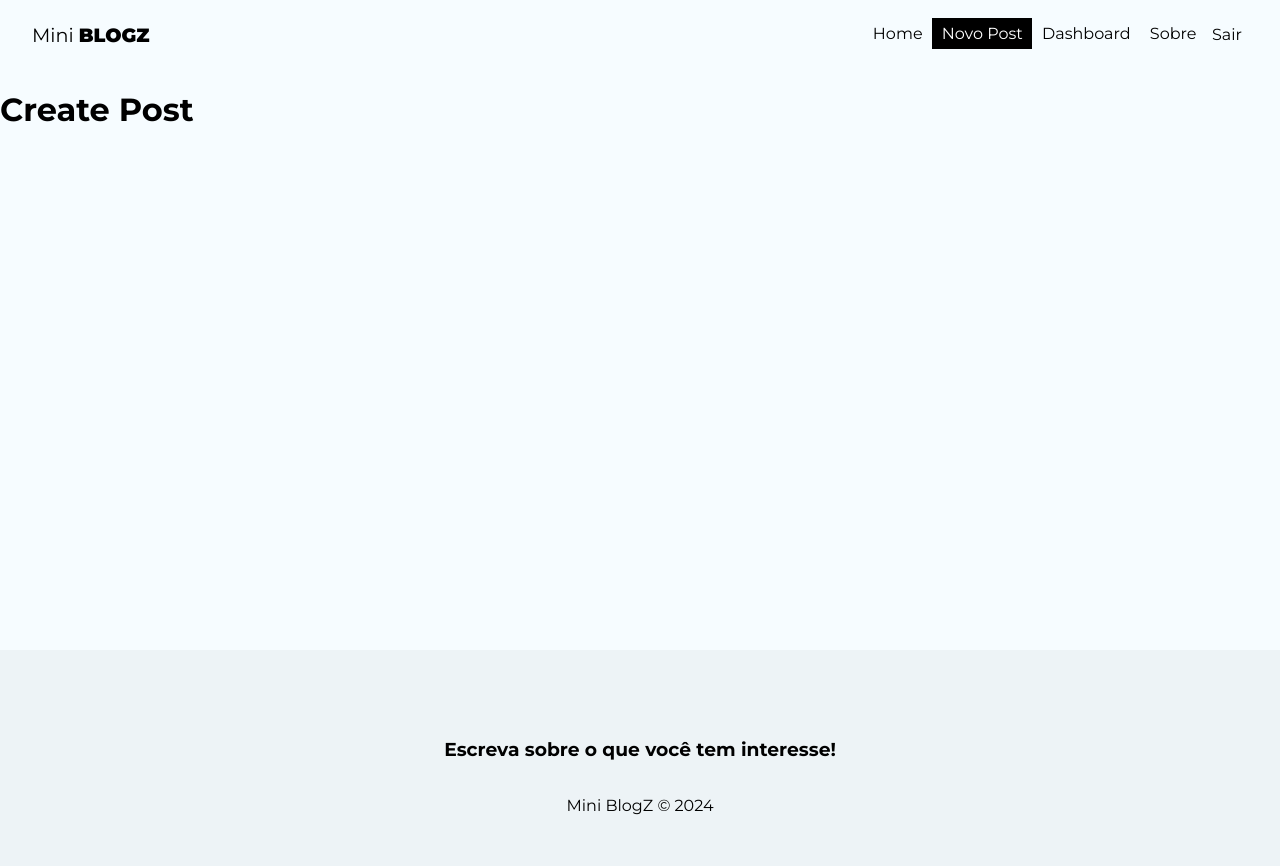
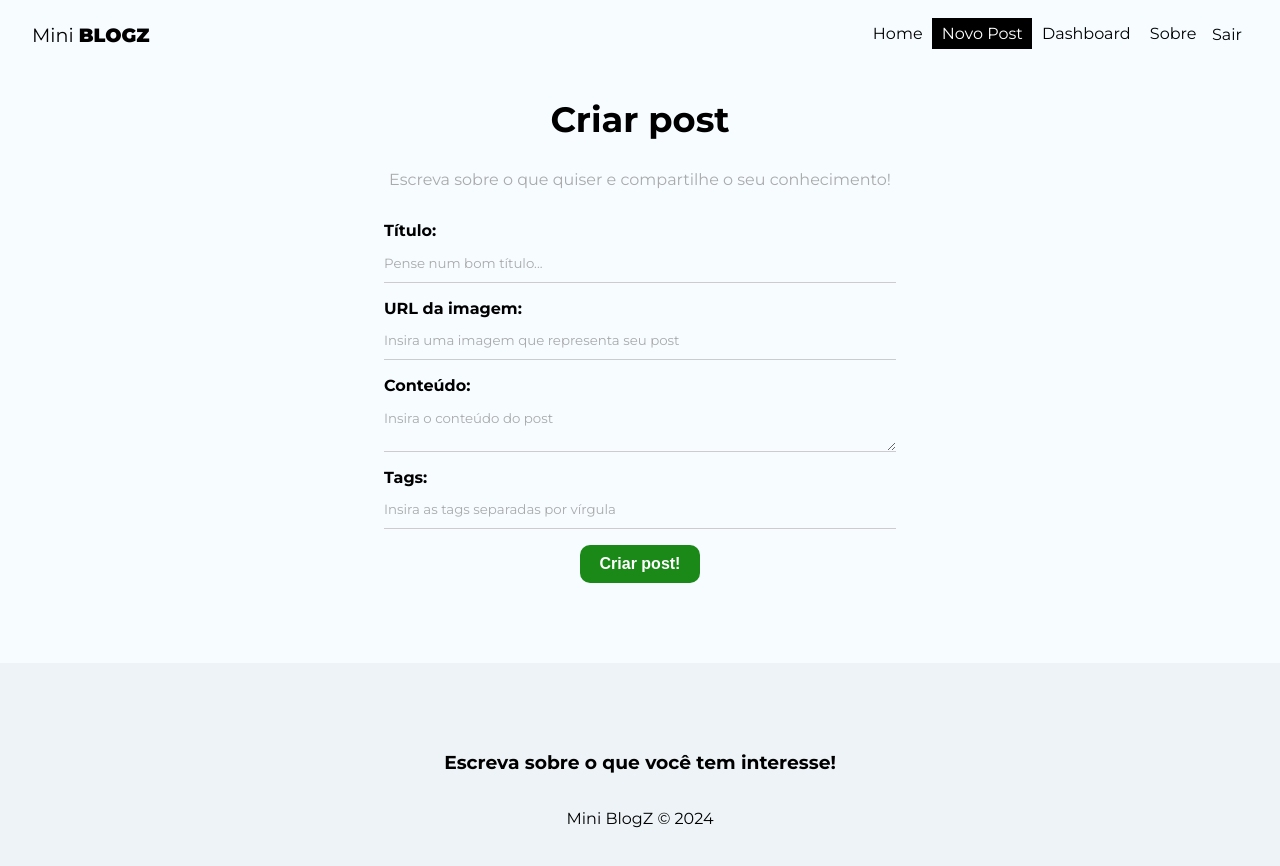
Before and after one commit to EnzoShiotuqui/MiniBlogz, a React (Vite) app: page /Posts/Create in a window 1280 px wide. Shown: the top 866 px of the page. Built offline with nearby package versions, Linux system fonts and the light colour scheme; no server answers; sample sign-in values are in the browser's storage.

Commit message:
feat:creatPost

```diff
--- /dev/null
+++ b/src/hooks/useInsertDocuments.jsx
@@ -0,0 +1,60 @@
+import { useState, useEffect, useReducer } from "react";
+import { db } from "../firebase/config";
+import { collection, addDoc, Timestamp } from "firebase/firestore";
+
+const initialState = {
+  loading: null,
+  error: null,
+};
+
+const insertReducer = (state, action) => {
+  switch (action.type) {
+    case "LOADING":
+      return { loading: true, error: null };
+    case "INSERTED_DOC":
+      return { loading: false, error: null };
+    case "ERROR":
+      return { loading: false, error: action.payload };
+    default:
+      return state;
+  }
+};
+
+export const useInsertDocument = (docCollection) => {
+  const [response, dispatch] = useReducer(insertReducer, initialState);
+
+  // deal with memory leak
+  const [cancelled, setCancelled] = useState(false);
+
+  const checkCancelBeforeDispatch = (action) => {
+    if (!cancelled) {
+      dispatch(action);
+    }
+  };
+
+  const insertDocument = async (document) => {
+    checkCancelBeforeDispatch({ type: "LOADING" });
+
+    try {
+      const newDocument = { ...document, createdAt: Timestamp.now() };
+
+      const insertedDocument = await addDoc(
+        collection(db, docCollection),
+        newDocument
+      );
+
+      checkCancelBeforeDispatch({
+        type: "INSERTED_DOC",
+        payload: insertedDocument,
+      });
+    } catch (error) {
+      checkCancelBeforeDispatch({ type: "ERROR", payload: error.message });
+    }
+  };
+
+  useEffect(() => {
+    return () => setCancelled(true);
+  }, []);
+
+  return { insertDocument, response };
+};
--- a/src/pages/CreatePost/CreatePost.jsx
+++ b/src/pages/CreatePost/CreatePost.jsx
@@ -1,14 +1,128 @@
-// css
-import styles from './CreatePost.module.css'
+import styles from "./CreatePost.module.css";
+
+import { useState } from "react";
+import { useInsertDocument } from "../../hooks/useInsertDocuments";
+import { useNavigate } from "react-router-dom";
+import { useAuthValue } from "../../context/AuthContext";
 
 const CreatePost = () => {
+  const [title, setTitle] = useState("");
+  const [image, setImage] = useState("");
+  const [body, setBody] = useState("");
+  const [tags, setTags] = useState([]);
+  const [formError, setFormError] = useState("");
+
+  const { user } = useAuthValue();
+
+  const navigate = useNavigate();
+
+  const { insertDocument, response } = useInsertDocument("posts");
+
+  const handleSubmit = (e) => {
+    e.preventDefault();
+    setFormError("");
+
+    // validate image
+    try {
+      new URL(image);
+    } catch (error) {
+      setFormError("A imagem precisa ser uma URL.");
+    }
+
+    // create tags array
+    const tagsArray = tags.split(",").map((tag) => tag.trim().toLowerCase());
+
+    // check values
+    if (!title || !image || !tags || !body) {
+      setFormError("Por favor, preencha todos os campos!");
+    }
+
+    console.log(tagsArray);
+
+    console.log({
+      title,
+      image,
+      body,
+      tags: tagsArray,
+      uid: user.uid,
+      createdBy: user.displayName,
+    });
+
+    if(formError) return
+
+    insertDocument({
+      title,
+      image,
+      body,
+      tags: tagsArray,
+      uid: user.uid,
+      createdBy: user.displayName,
+    });
+
+    // redirect to home page
+    navigate("/");
+  };
+
   return (
-    <>
-      <h1>
-        Create Post
-      </h1>
-    </>
-  )
-}
+    <div className={styles.create_post}>
+      <h2>Criar post</h2>
+      <p>Escreva sobre o que quiser e compartilhe o seu conhecimento!</p>
+      <form onSubmit={handleSubmit}>
+        <label>
+          <span>Título:</span>
+          <input
+            type="text"
+            name="text"
+            required
+            placeholder="Pense num bom título..."
+            onChange={(e) => setTitle(e.target.value)}
+            value={title}
+          />
+        </label>
+        <label>
+          <span>URL da imagem:</span>
+          <input
+            type="text"
+            name="image"
+            required
+            placeholder="Insira uma imagem que representa seu post"
+            onChange={(e) => setImage(e.target.value)}
+            value={image}
+          />
+        </label>
+        <label>
+          <span>Conteúdo:</span>
+          <textarea
+            name="body"
+            required
+            placeholder="Insira o conteúdo do post"
+            onChange={(e) => setBody(e.target.value)}
+            value={body}
+          ></textarea>
+        </label>
+        <label>
+          <span>Tags:</span>
+          <input
+            type="text"
+            name="tags"
+            required
+            placeholder="Insira as tags separadas por vírgula"
+            onChange={(e) => setTags(e.target.value)}
+            value={tags}
+          />
+        </label>
+        {!response.loading && <button className="btn">Criar post!</button>}
+        {response.loading && (
+          <button className="btn" disabled>
+            Aguarde.. .
+          </button>
+        )}
+        {(response.error || formError) && (
+          <p className="error">{response.error || formError}</p>
+        )}
+      </form>
+    </div>
+  );
+};
 
-export default CreatePost
+export default CreatePost;
--- a/src/pages/CreatePost/CreatePost.module.css
+++ b/src/pages/CreatePost/CreatePost.module.css
@@ -0,0 +1,12 @@
+.create_post {
+    text-align: center;
+}
+
+.create_post h2 {
+    font-size: 2.2em;
+}
+
+.create_post p {
+    color: #aaa;
+    margin-bottom: 2em;
+}
```
